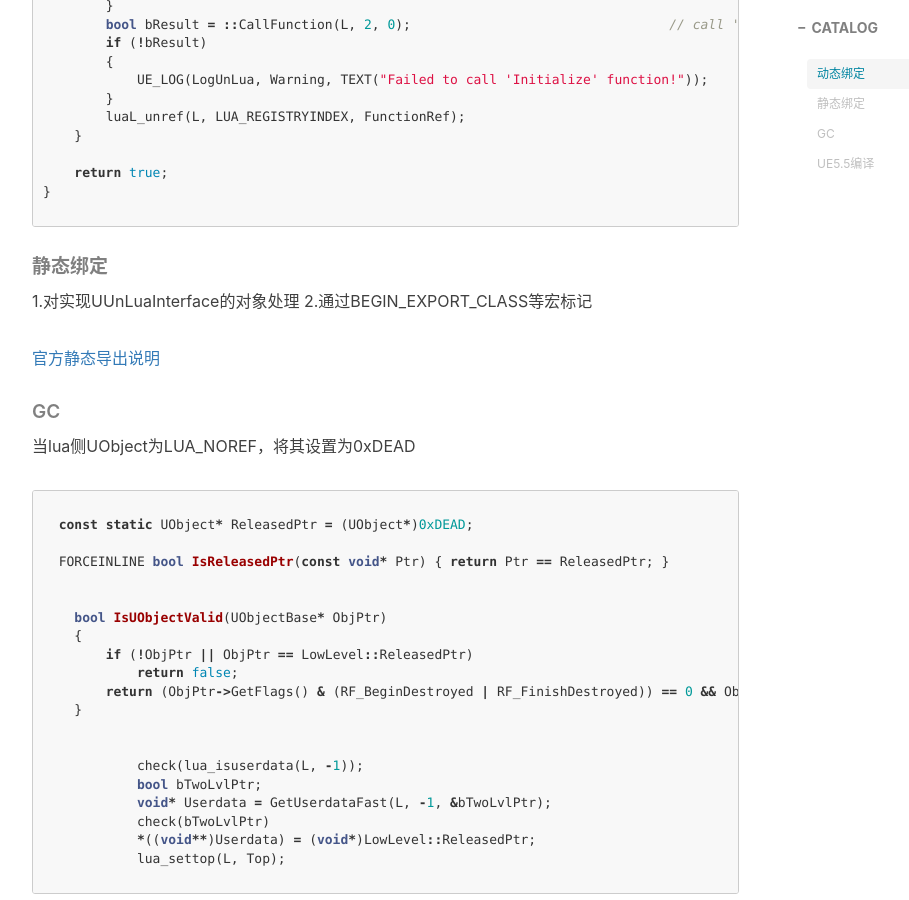
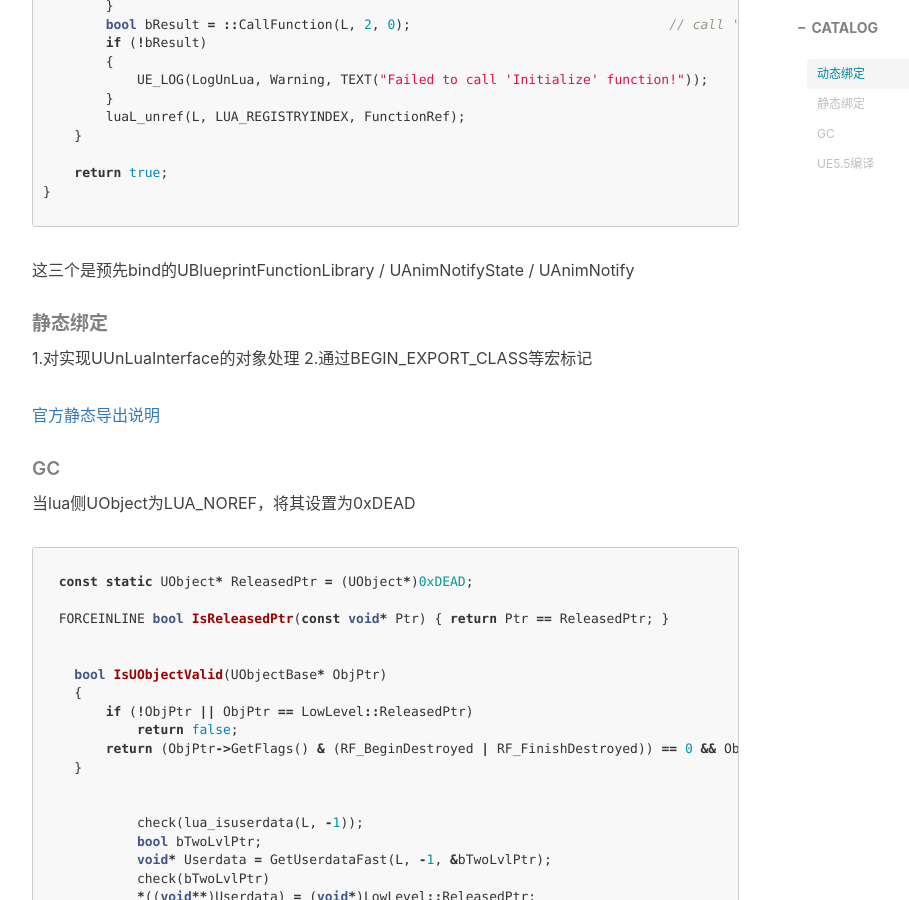
Before and after one commit to chenanbao/chenanbao.github.io, a Jekyll site: the page built from _posts/2025-05-06-Unlua基本原理.md, in a window 1280 px wide and 900 px high, scrolled down 3880 px. Shown: the whole window, without its empty margins (233-1142 px from the left). Built offline with Jekyll 4.4.1, drawn with Linux system fonts in a browser that asks for light colours; nearby versions of some CDN libraries; comment, search, counter and statistics services are not loaded.

Commit message:
补充bind

````diff
--- a/_posts/2025-05-06-Unlua基本原理.md
+++ b/_posts/2025-05-06-Unlua基本原理.md
@@ -203,6 +203,8 @@ bool UUnLuaManager::Bind(UObject *Object, const TCHAR *InModuleName, int32 Initi
 
 ```
 
+这三个是预先bind的UBlueprintFunctionLibrary / UAnimNotifyState / UAnimNotify
+
 ##### 静态绑定
 
 1.对实现UUnLuaInterface的对象处理
````
